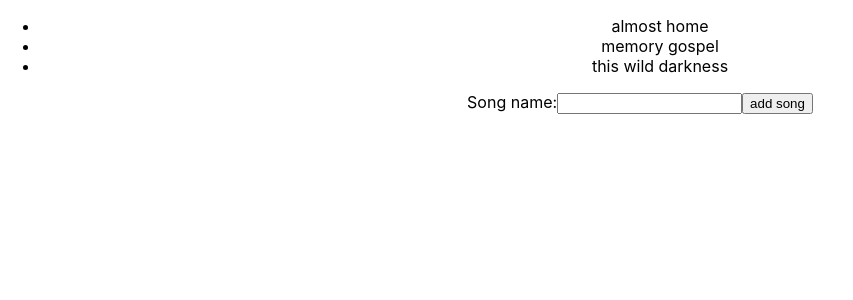
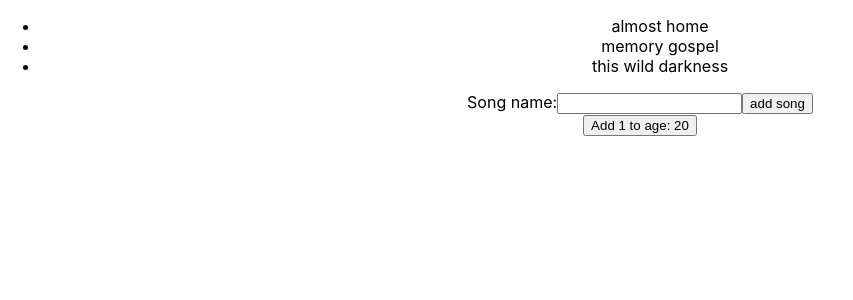
Before and after one commit to Jitgitbit/react-hooks-exercise-one, a React (Create React App) app: page / in a window 1280 px wide. Shown: the top 300 px of the page, without its empty margins (0-853 px from the left). Built offline with nearby package versions, Linux system fonts and the light colour scheme.

Commit message:
using useState multiple times !

```diff
--- a/src/components/SongList.jsx
+++ b/src/components/SongList.jsx
@@ -8,6 +8,7 @@ export default function SongList() {
     {title: 'memory gospel', id: 2},
     {title: 'this wild darkness', id: 3}
   ])
+  const [age, setAge] = useState(20)
   const addSong = (title) => {
     setSongs([...songs, {title, id: uuid() }])         //=========>> ES6 --> title: title is the same as title  !!!
   }
@@ -23,6 +24,7 @@ export default function SongList() {
         })}
       </ul>
       <NewSongForm addSong={addSong}/>
+      <button onClick={()=> {setAge(age + 1)}}>Add 1 to age: {age}</button>
     </div>
   )
 }
```
